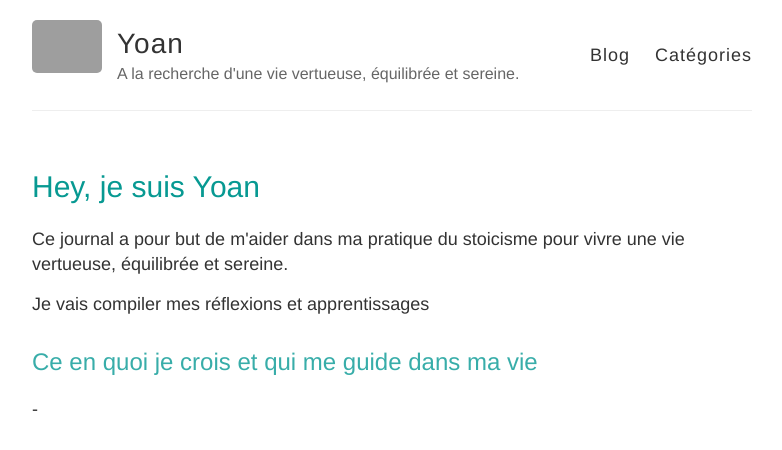
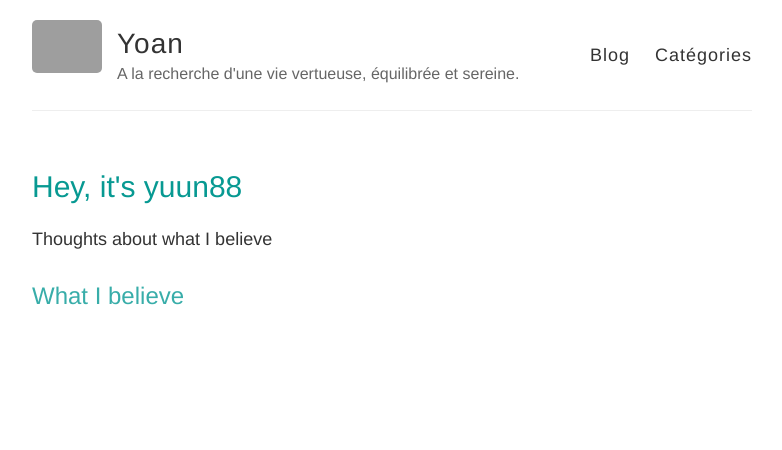
Before and after one commit to yuun88/yuun88.github.io, a Jekyll site: the page built from index.html, in a window 1280 px wide. Shown: the top 450 px of the page, without its empty margins (248-1030 px from the left). Built offline with Jekyll 4.4.1, drawn with Linux system fonts in a browser that asks for light colours; grey boxes are pictures that could not be loaded.

Commit message:
Update index.html

```diff
--- a/index.html
+++ b/index.html
@@ -4,14 +4,9 @@ published: true
 ---
 
 <div>
-<h1>Hey, je suis Yoan</h1>
+<h1>Hey, it's yuun88</h1>
+<p>Thoughts about what I believe</p>
 
-  <p>Ce journal a pour but de m'aider dans ma pratique du stoicisme pour vivre une vie vertueuse, équilibrée et sereine.</p>
-
-  <p>Je vais compiler mes réflexions et apprentissages</p>
-
-<h2>Ce en quoi je crois et qui me guide dans ma vie</h2>
-
-	<p>-</p>
+<h2>What I believe</h2>
 
 </div>
```
